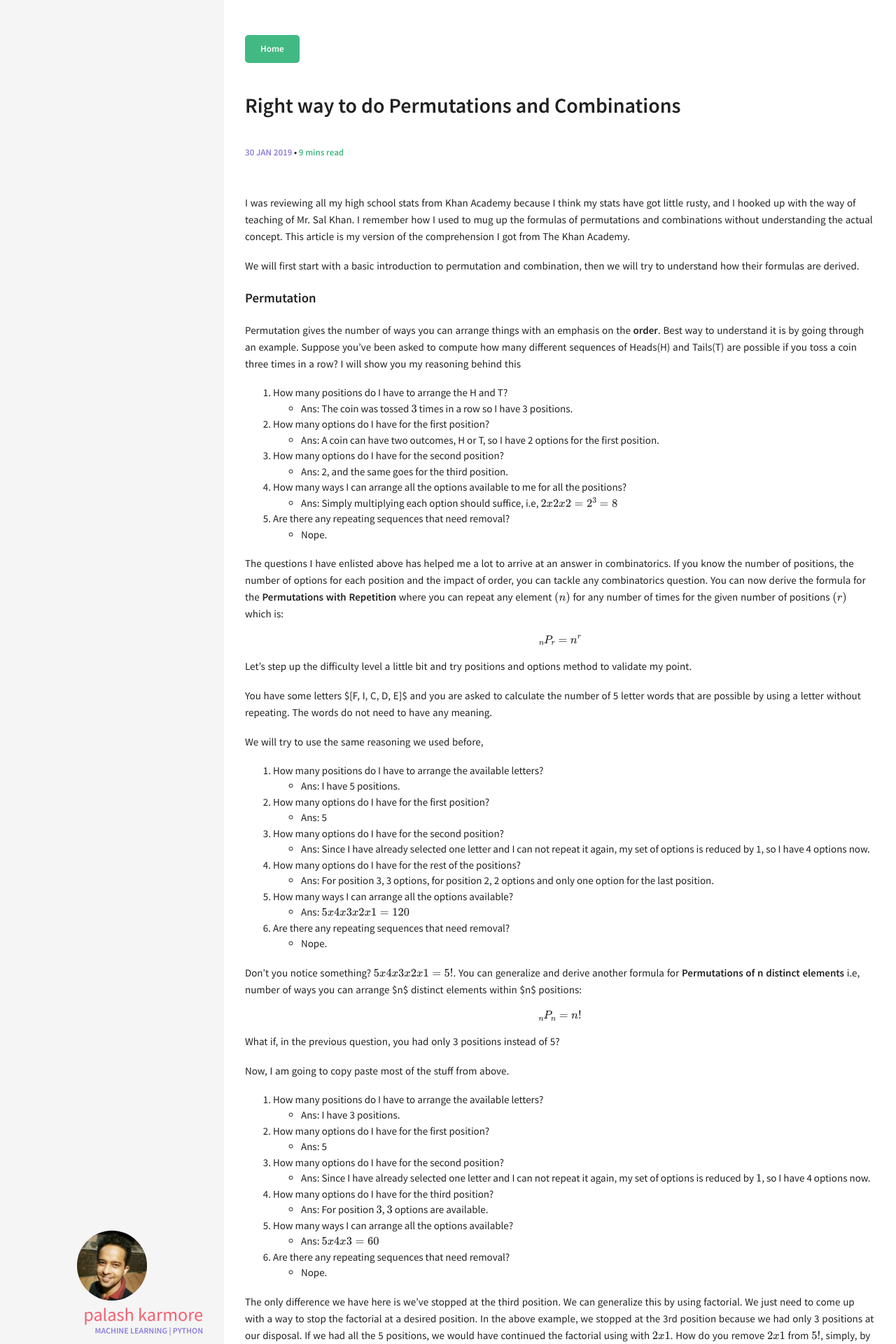
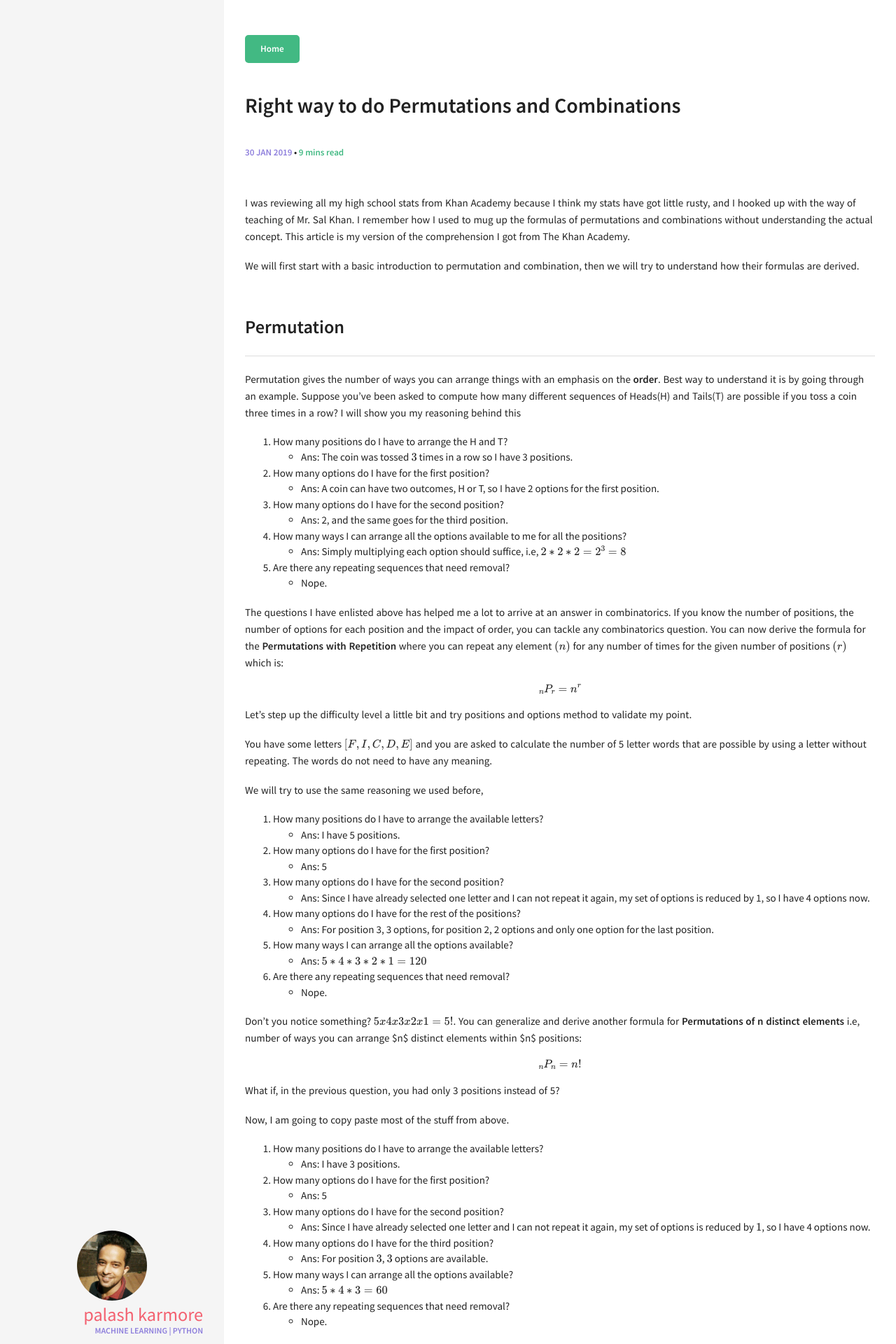
Before and after one commit to palash247/palash247.github.io, a Jekyll site: the page built from _posts/2019-01-30-right-way-to-do-permutatioins-and-combinations.md, in a window 1280 px wide. Shown: the top 1920 px of the page at 70% size. Built offline with Jekyll 4.4.1, drawn with Linux system fonts in a browser that asks for light colours; formulas are drawn with MathJax 3; comment, search, counter and statistics services are not loaded; some of the changed text lies outside the part shown.

Commit message:
Fixing minor markdown mistakes.

```diff
--- a/_posts/2019-01-30-right-way-to-do-permutatioins-and-combinations.md
+++ b/_posts/2019-01-30-right-way-to-do-permutatioins-and-combinations.md
@@ -18,7 +18,7 @@
 
 We will first start with a basic introduction to permutation and combination, then we will try to understand how their formulas are derived.
 
-#### Permutation
+## Permutation
 
 Permutation gives the number of ways you can arrange things with an emphasis on the **order**. Best way to understand it is by going through an example. Suppose you've been asked to compute how many different sequences of Heads(H) and Tails(T) are possible if you toss a coin three times in a row? I will show you my reasoning behind this
 
@@ -29,7 +29,7 @@
 3. How many options do I have for the second position?
     - Ans: 2, and the same goes for the third position.
 4. How many ways I can arrange all the options available to me for all the positions?
-    - Ans: Simply multiplying each option should suffice, i.e, $$ 2x2x2 = 2^3 = 8 $$
+    - Ans: Simply multiplying each option should suffice, i.e, $$ 2*2*2 = 2^3 = 8 $$
 5. Are there any repeating sequences that need removal?
     - Nope.
 
@@ -41,7 +41,7 @@
 
 Let's step up the difficulty level a little bit and try positions and options method to validate my point.
 
-You have some letters $[F, I, C, D, E]$ and you are asked to calculate the number of 5 letter words that are possible by using a letter without repeating. The words do not need to have any meaning.
+You have some letters $$[F, I, C, D, E]$$ and you are asked to calculate the number of 5 letter words that are possible by using a letter without repeating. The words do not need to have any meaning.
 
 We will try to use the same reasoning we used before,
 
@@ -54,7 +54,7 @@
 4. How many options do I have for the rest of the positions?
     - Ans: For position 3, 3 options, for position 2, 2 options and only one option for the last position.
 5. How many ways I can arrange all the options available?
-    - Ans: $$5x4x3x2x1=120$$
+    - Ans: $$ 5*4*3*2*1=120 $$
 6. Are there any repeating sequences that need removal?
     - Nope.
 
@@ -77,7 +77,7 @@
 4. How many options do I have for the third position?
     - Ans: For position $$3$$, $$3$$ options are available.
 5. How many ways I can arrange all the options available?
-    - Ans: $$5x4x3=60$$
+    - Ans: $$5*4*3=60$$
 6. Are there any repeating sequences that need removal?
     - Nope.
 
@@ -98,28 +98,28 @@
 4. How many options do I have for the third position?
     - Ans: For position $$3$$, $$3$$ options are available.
 5. How many ways I can arrange all the options available?
-    - Ans: $$5x4x3x2x1=120$$
+    - Ans: $$5*4*3*2*1=120$$
 6. Are there any repeating sequences that need removal?
     - **Yesssss!** I have two $$ C's $$ which can introduce some common sequences according to the way I calculated the total number of sequences. Consider, the list $$ [F,I,C,D,E] $$ in the previous question, our list is same with the difference of  second $$ C $$ in place of $$ E $$. Now, consider the two sequence for the list $$ [F,I,C,D,E] $$, $$ FICDE $$ and $$ FIEDC $$ both are different sequence. What if I replace the $$ E $$ with $$ C $$? I get two $$ FICDC $$ which should be counted as 1 only. This would be true for every sequence possible with $$ [F, I, C, D, E] $$ which means we have counted every sequence twice. So we need to divide the total by 2. So, the final answer is $$ 120/2=60 $$.
 
-Notice the reasoning in the last question I asked to myself. Why do you think we had to divide by 2? Why 2? Why not any other number? It is because by replacing the $$ E $$ with the second $$ C $$, you have removed the importance of **order** between them. You don't care in which order they appear. Because, after the replacement, you are going to get the same sequence. i.e, all the $$ CE $$ and $$ EC $$ are going to become $$ CC $$ no matter where they appear in the sequence. You are going to have all the sequence repeated by some factor, and that factor is all the way you can arrange $$ C $$ and $$ E $$ in two positions. Which is $$ 2x1 = 2 $$. And hence you need to divide by 2. This question leads to the foundation of **Combinations** where the order of the sequence does not matter.
+Notice the reasoning in the last question I asked to myself. Why do you think we had to divide by 2? Why 2? Why not any other number? It is because by replacing the $$ E $$ with the second $$ C $$, you have removed the importance of **order** between them. You don't care in which order they appear. Because, after the replacement, you are going to get the same sequence. i.e, all the $$ CE $$ and $$ EC $$ are going to become $$ CC $$ no matter where they appear in the sequence. You are going to have all the sequence repeated by some factor, and that factor is all the way you can arrange $$ C $$ and $$ E $$ in two positions. Which is $$ 2*1 = 2 $$. And hence you need to divide by $$2$$. This question leads to the foundation of **Combinations** where the order of the sequence does not matter.
 
 ## Combinations
 
-Let's try another problem. You have some letters $[F, I, C, D, E]$ and you are asked to calculate the number of ways you can choose 3 letters without repeating given that the **order** of choosing the letters does not matter?
+Let's try another problem. You have some letters $$[F, I, C, D, E]$$ and you are asked to calculate the number of ways you can choose $$3$$ letters without repeating given that the **order** of choosing the letters does not matter?
 
 1. How many positions do I have to arrange the available letters into?
     - Ans: I have 3 positions.
 2. How many options do I have for the first position?
     - Ans: 5
 3. How many options do I have for the second position?
-    - Ans: Since I have already selected one letter and I can not repeat it again, my set of options is reduced by $$1$$, so I have 4 options now.
+    - Ans: Since I have already selected one letter and I can not repeat it again, my set of options is reduced by $$1$$, so I have $$4$$ options now.
 4. How many options do I have for the third position?
     - Ans: For position $$3$$, $$3$$ options are available.
 5. How many ways I can arrange all the options available?
-    - Ans: $$5x4x3x2x1=120$$ permutations.
+    - Ans: $$5*4*3*2*1=120$$ permutations.
 6. Are there any repeating sequences that need removal?
-    - **Yesssss!** Suppose we chose three letters $F$, $I$ and $C$. These three letters can be arranged in 6 possible ways viz, $FIC$, $FCI$, $CFI$, $CIF$, $IFC$ and $ICF$. Since the order in which the letters are chosen/arranged does not matter, these 6 arrangements should be counted as $1$. This is true for any three letters chosen from the list. So, to calculate the combination, we need to divide the permutations by the number of ways it is possible to arrange 3 letters in 3 positions.
+    - **Yesssss!** Suppose we chose three letters $$F$$, $$I$$ and $$C$$. These three letters can be arranged in 6 possible ways viz, $$FIC$$, $$FCI$$, $$CFI$$, $$CIF$$, $$IFC$$ and $$ICF$$. Since the order in which the letters are chosen/arranged does not matter, these 6 arrangements should be counted as $1$. This is true for any three letters chosen from the list. So, to calculate the combination, we need to divide the permutations by the number of ways it is possible to arrange 3 letters in 3 positions.
 
 $$
     \frac{_5P_3}{3!} = \frac{120}{3!} = 20
```
